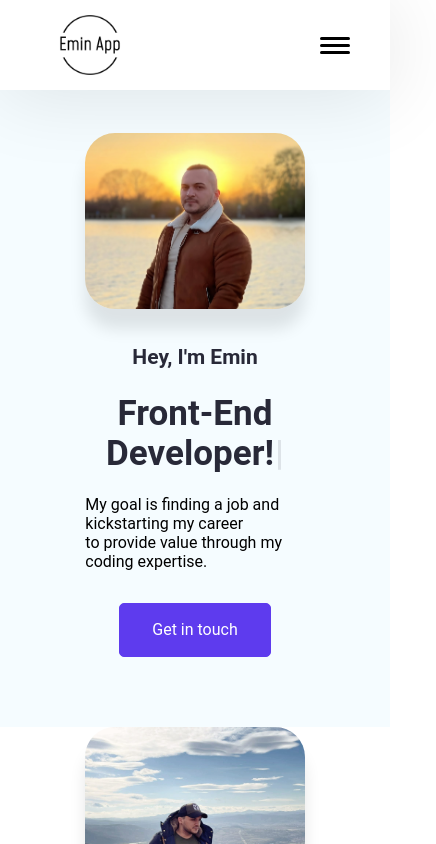
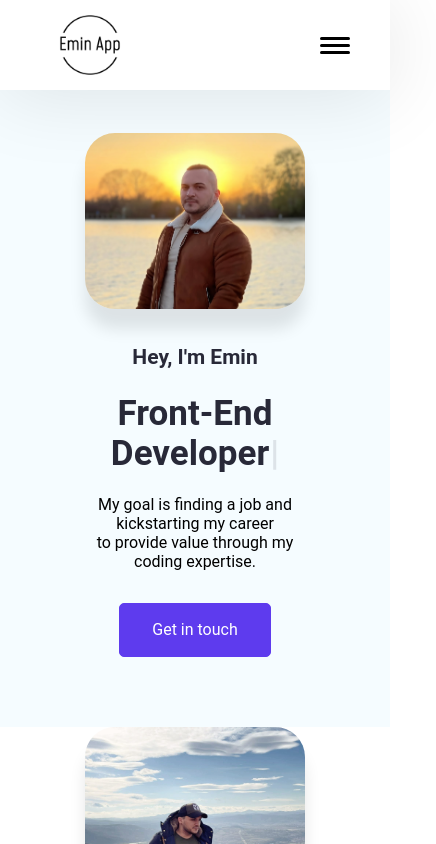
Before and after one commit to eminn-a/Personal-Portfolio, a React (Vite) app: page / in a window 390 px wide. Shown: the top 844 px of the page, 436 px wide, since content can reach past the window. Built offline with nearby package versions, Linux system fonts and the light colour scheme.

Commit message:
hero section mobile version and expertise adjustment

```diff
--- a/src/App.css
+++ b/src/App.css
@@ -1,7 +1,7 @@
 /* Global CSS */
 
 body {
-  margin: 0;
+  margin: 0 auto;
   font-family: "Roboto", sans-serif;
   -webkit-font-smoothing: "Roboto", sans-serif;
   -moz-osx-font-smoothing: "Roboto", sans-serif;
@@ -189,22 +189,13 @@ h3 {
   color: var(--primary);
 }
 
-.logo {
-  background-image: url(/public/img/rsz_1emin-app-high-resolution-logo-black-transparent.png);
-  background-size: contain;
-  background-repeat: no-repeat;
-  background-position: center;
-  /* width: 100px;
-  height: 60px; */
-}
-
 .site-logo {
   display: block;
   width: 100px;
   height: 60px;
   overflow: hidden;
   text-indent: -200vh;
-  background-image: url(/img/emin-app-high-resolution-logo-black-transparent.png);
+  background-image: url(/img/rsz_1emin-app-high-resolution-logo-black-transparent.png);
   background-size: contain;
   background-position: center;
   background-repeat: no-repeat;
@@ -295,7 +286,7 @@ h3 {
   flex: 1 0 0;
   border-radius: 10.6px;
   background: var(--bg-shade);
-  min-height: 250px;
+  min-height: 280px;
 }
 .skills--section--card:hover {
   border-bottom: 4px solid var(--primary);
@@ -673,6 +664,7 @@ input[type="checkbox"] {
     padding-top: 70px;
     padding-bottom: 70px;
   }
+
   .about--section {
     gap: 20px;
     padding-top: 0;
@@ -733,7 +725,6 @@ input[type="checkbox"] {
   .navbar {
     padding: 15px 40px;
   }
-
   .nav__hamburger {
     display: flex;
     z-index: 200;
@@ -782,6 +773,20 @@ input[type="checkbox"] {
   .nav__hamburger.active :nth-child(3) {
     transform: rotate(-45deg) translate(0.45rem, -0.1875rem);
   }
+
+  .portfolio--section-box {
+    flex-direction: column;
+  }
+  .btn.btn-github {
+    margin-top: 1em;
+  }
+  .portfolio--section {
+    padding: 20px 85px;
+  }
+
+  .hero--section--description {
+    text-align: center;
+  }
 }
 
 /* Responsive Screens Ends*/
--- a/src/Components/HeroSection/HeroSection.jsx
+++ b/src/Components/HeroSection/HeroSection.jsx
@@ -18,7 +18,7 @@ export default function HeroSection() {
             <Typewriter
               onInit={(typewriter) => {
                 typewriter
-                  .typeString("Front-End <br /> Developer!")
+                  .typeString("Front-End<br/>Developer")
                   .pauseFor(9000)
                   .deleteAll()
                   .start();
@@ -26,7 +26,6 @@ export default function HeroSection() {
               options={{
                 autoStart: true,
                 loop: true,
-                // cursor:
               }}
             />
           </h1>
--- a/src/Components/MyPortfolio/MyPortfolio.jsx
+++ b/src/Components/MyPortfolio/MyPortfolio.jsx
@@ -19,7 +19,7 @@ export default function MyPortfolio() {
       <div className="portfolio--section-box">
         <div className="portfolio--container">
           <p className="sub--title">Recent projects</p>
-          <h2 className="section--heading">My Portfolio</h2>
+          <h2 className="skills--section--heading">My Portfolio</h2>
         </div>
         <div>
           <button className="btn btn-github" onClick={goToPage}>
```
Also changed, not shown: public/img/emin-app-high-resolution-logo-black-transparent.png (deleted).
